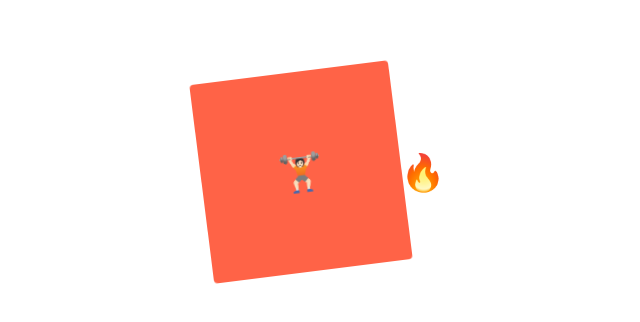
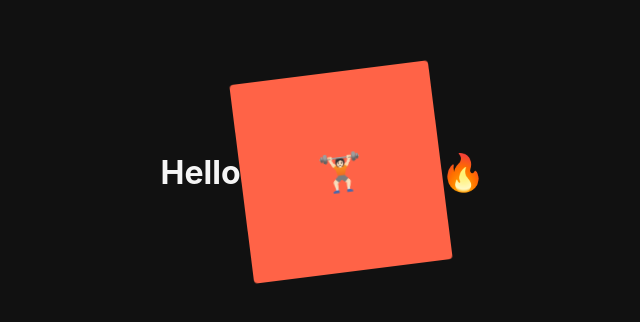
Before and after one commit to ooyuo/react-masterclass, a React (Create React App) app: page / in a window 1280 px wide. Shown: the part 228-550 px from the top of the page, without its empty margins (317-957 px from the left). Built offline with nearby package versions, Linux system fonts and the light colour scheme.

Commit message:
feat: Themes

```diff
--- a/src/App.js
+++ b/src/App.js
@@ -1,12 +1,16 @@
 import "./App.css";
 import styled, { keyframes } from "styled-components";
 
+const Title = styled.h1`
+  color: ${(props) => props.theme.textColor};
+`;
 const Wrapper = styled.div`
   display: flex;
   height: 100vh;
   width: 100vw;
   justify-content: center;
   align-items: center;
+  background-color: ${(props) => props.theme.backgroundColor};
 `;
 const rotationAnimation = keyframes`
   0% {
@@ -39,6 +43,7 @@
 function App() {
   return (
     <Wrapper>
+      <Title>Hello</Title>
       <Box>
         <Emoji>🏋🏻</Emoji>
       </Box>
--- a/src/index.js
+++ b/src/index.js
@@ -1,13 +1,25 @@
-import React from 'react';
-import ReactDOM from 'react-dom/client';
-import './index.css';
-import App from './App';
-import reportWebVitals from './reportWebVitals';
+import React from "react";
+import ReactDOM from "react-dom/client";
+import "./index.css";
+import App from "./App";
+import reportWebVitals from "./reportWebVitals";
+import { ThemeProvider } from "styled-components";
 
-const root = ReactDOM.createRoot(document.getElementById('root'));
+const darkTheme = {
+  textColor: "whitesmoke",
+  backgroundColor: "#111",
+};
+const lightTheme = {
+  textColor: "#111",
+  backgroundColor: "whitesmoke",
+};
+
+const root = ReactDOM.createRoot(document.getElementById("root"));
 root.render(
   <React.StrictMode>
-    <App />
+    <ThemeProvider theme={darkTheme}>
+      <App />
+    </ThemeProvider>
   </React.StrictMode>
 );
 
```
